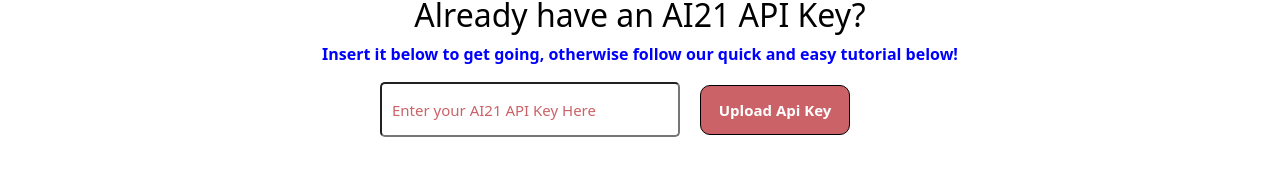
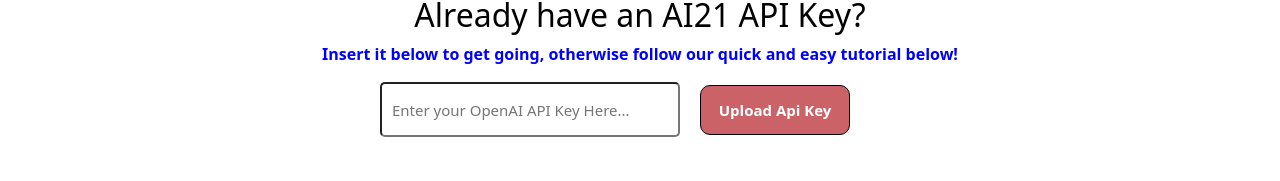
Before and after one commit to AntoniZap/IBM-Chatbot, a React (Create React App) app in the folder front-end/: page /ai21-api-key in a window 1280 px wide. Shown: the part 568-749 px from the top of the page. Built offline with nearby package versions, Linux system fonts and the light colour scheme; no server answers.

Commit message:
updated box to insert api keys

```diff
--- a/front-end/src/components/InsertAI21API.js
+++ b/front-end/src/components/InsertAI21API.js
@@ -4,14 +4,15 @@
 import ai21login from './images/loginai21.png'
 import apiSelect from './images/apiselectai21.png'
 import ai21profilelogo from './images/profileai21.png'
+import './ChatWithMe.css'
 
 
 function InsertAI21API() {
-    const [aiapiKey, setaiApiKey] = useState("Enter your AI21 API Key Here")
+    const [aiapiKey, setaiApiKey] = useState('')
     const click = () => {
-        alert(aiapiKey)
+        alert(" Api Key = " + aiapiKey)
     }
-    const change = () => {
+    const change = (event) => {
         setaiApiKey(event.target.value)
     }
     return(
@@ -22,7 +23,7 @@
                  <h2 className="h2-api">Already have an AI21 API Key?</h2>
                 </header>
                 <p className= "phase1-OpenAi">Insert it below to get going, otherwise follow our quick and easy tutorial below!</p>
-                <input type="text" className = "input-val" onChange = {change} value = {aiapiKey}/>
+                <input type="text" className = "input-val" placeholder="Enter your OpenAI API Key Here..." onChange = {change} value = {aiapiKey} />
                 <button className = "API-button" onClick = {click}>Upload Api Key</button>
             </div>
             <div className = "tutorial-OpenAi21">
--- a/front-end/src/components/InsertApiKey.js
+++ b/front-end/src/components/InsertApiKey.js
@@ -9,11 +9,11 @@
 
 
 function InsertApiKey() {
-    const [apiKey, setApiKey] = useState("Enter your OpenAI API Key Here")
+    const [apiKey, setApiKey] = useState('')
     const click = () => {
-        alert(apiKey);
+        alert(" Api Key = " + apiKey);
     }
-    const change = () => {
+    const change = (event) => {
         setApiKey(event.target.value)
     }
     return(
@@ -24,7 +24,7 @@
                  <h2 className="h2-api">Already have an OpenAi API Key?</h2>
                 </header>
                 <p className= "phase1-OpenAi">Insert it below to get going, otherwise follow our quick and easy tutorial below!</p>
-                <input type="text" className = "input-val" onChange = {change} value = {apiKey}/>
+                <input type="text" className = "input-val" onChange = {change} value = {apiKey} placeholder="Enter your OpenAI API Key Here..." />
                 <button className = "API-button" onClick = {click}>Upload Api Key</button>
             </div>
             <div className = "tutorial-OpenAi">
```
